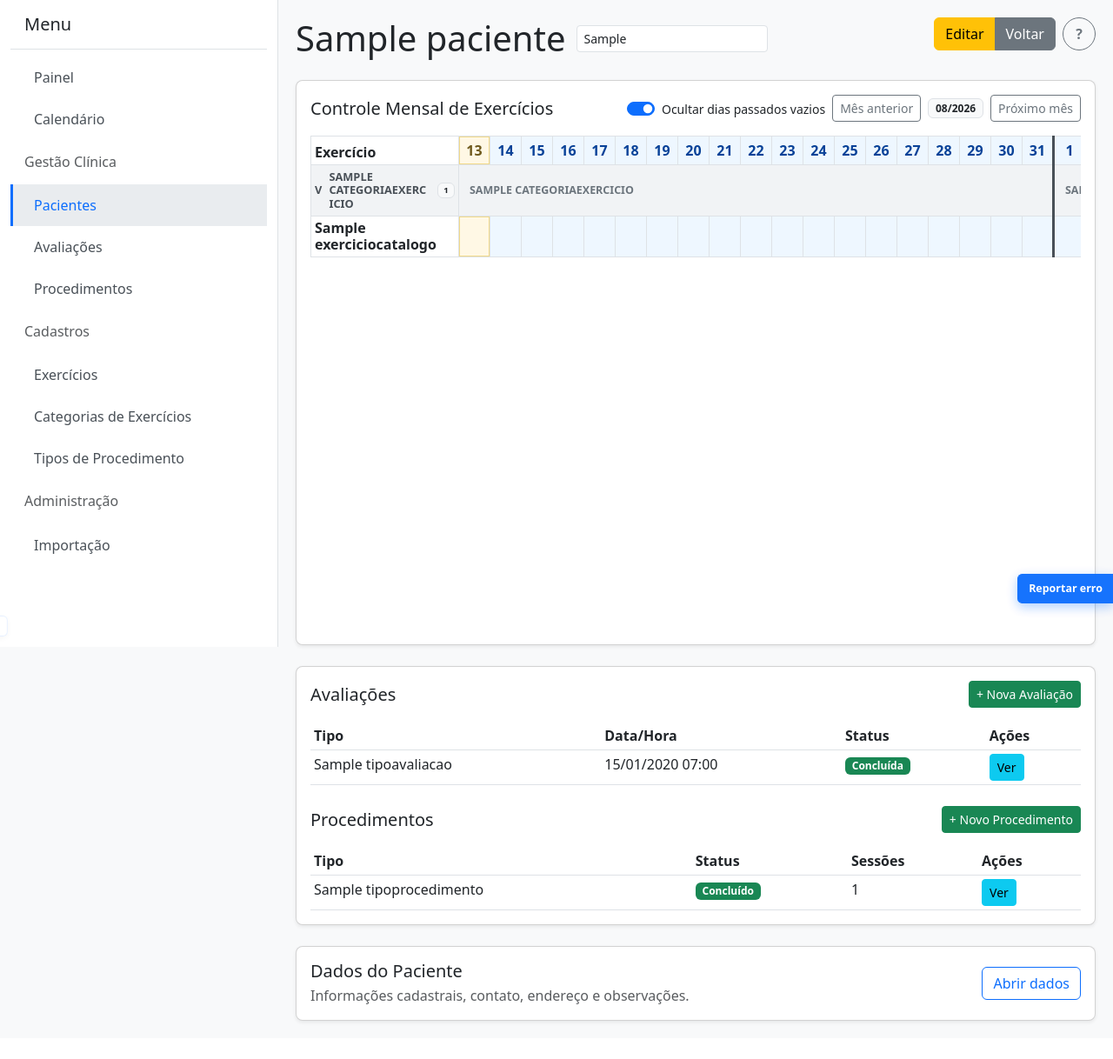
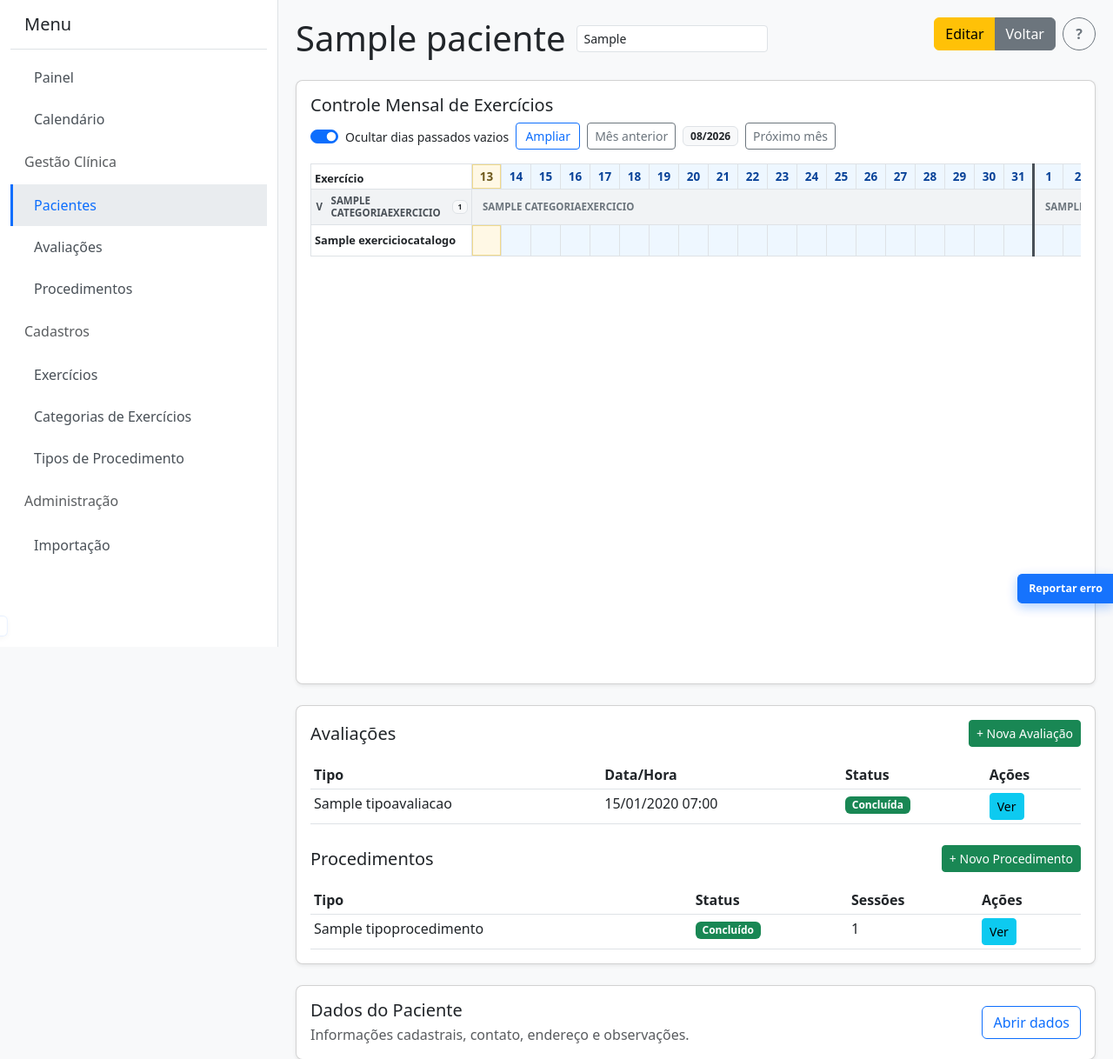
Before and after one commit to crissisueta/Fisio, a Django app: page /forms/inscricao/1/ in a window 1280 px wide. Shown: the part 62-1280 px from the top of the page at 87% size. Before the commit the page ends 1239 px from the top, so only its background shows below. Run offline with Django 4.2, Linux system fonts and the light colour scheme; a user stored in the database is signed in; tables that the repository leaves empty hold one stand-in row (values such as "Sample post").

Commit message:
exercise table amplify + smaller letters

```diff
--- a/templates/forms/inscricao_detail.html
+++ b/templates/forms/inscricao_detail.html
@@ -4,17 +4,35 @@
 
 {% block extra_css %}
 <style>
-    .exercise-tracking-card { min-height: calc(100vh - 150px); }
+    .exercise-tracking-card { min-height: calc(100vh - 105px); }
+    body.exercise-tracking-expanded { overflow: hidden; }
+    .exercise-tracking-card.is-expanded {
+        inset: 0.75rem;
+        margin: 0 !important;
+        min-height: 0;
+        position: fixed;
+        z-index: 1060;
+    }
     .exercise-tracking-card .card-body {
         display: flex;
         flex-direction: column;
     }
+    .exercise-tracking-card.is-expanded .card-body {
+        height: 100%;
+    }
     .exercise-tracking-table-wrap {
         flex: 1;
-        max-height: calc(100vh - 255px);
+        height: clamp(420px, 68vh, 760px);
+        max-height: calc(100vh - 185px);
         overflow: auto;
     }
+    .exercise-tracking-card.is-expanded .exercise-tracking-table-wrap {
+        height: auto;
+        max-height: none;
+        min-height: 0;
+    }
     .exercise-tracking-table {
+        font-size: 0.84rem;
         min-width: max-content;
         width: max-content;
     }
@@ -28,21 +46,22 @@
     }
     .exercise-tracking-name-col {
         line-height: 1.2;
-        max-width: 170px;
-        min-width: 170px;
+        font-size: 0.8rem;
+        max-width: 185px;
+        min-width: 185px;
         text-align: left !important;
         position: sticky;
         left: 0;
         background: #fff;
         overflow-wrap: anywhere;
         white-space: normal !important;
-        width: 170px;
+        width: 185px;
         z-index: 1;
     }
     .exercise-tracking-category-row th {
         background: #f1f3f5;
         color: #495057;
-        font-size: 0.8rem;
+        font-size: 0.72rem;
         letter-spacing: 0;
         text-align: left !important;
         text-transform: uppercase;
@@ -54,7 +73,7 @@
     .exercise-tracking-category-fill {
         background: #f1f3f5;
         color: #6c757d;
-        font-size: 0.78rem;
+        font-size: 0.72rem;
         font-weight: 700;
         overflow: hidden;
         padding-left: 0.75rem !important;
@@ -86,11 +105,14 @@
         justify-content: center;
         width: 14px;
     }
+    .exercise-tracking-expand-button {
+        min-width: 74px;
+    }
     .exercise-tracking-day-col,
     .exercise-tracking-day-cell {
-        max-width: 36px;
-        min-width: 36px;
-        width: 36px;
+        max-width: 34px;
+        min-width: 34px;
+        width: 34px;
     }
     .exercise-tracking-day-cell {
         font-weight: 600;
@@ -103,7 +125,7 @@
         color: inherit;
         display: inline-flex;
         font: inherit;
-        height: 32px;
+        height: 30px;
         justify-content: center;
         padding: 0;
         transition: background-color 0.15s ease, box-shadow 0.15s ease;
@@ -179,6 +201,7 @@
             min-height: 0;
         }
         .exercise-tracking-table-wrap {
+            height: 70vh;
             max-height: 70vh;
         }
         .exercise-tracking-name-col {
@@ -436,6 +459,38 @@
         new bootstrap.Popover(element);
     });
 
+    function setExerciseTrackingExpanded(card, button, expanded) {
+        card.classList.toggle('is-expanded', expanded);
+        document.body.classList.toggle('exercise-tracking-expanded', expanded);
+        button.setAttribute('aria-pressed', expanded ? 'true' : 'false');
+        button.textContent = expanded ? 'Reduzir' : 'Ampliar';
+    }
+
+    function collapseExpandedExerciseTrackingCards() {
+        document.querySelectorAll('[data-exercise-tracking-card].is-expanded').forEach(function (card) {
+            var button = card.querySelector('[data-exercise-tracking-expand]');
+            if (button) {
+                setExerciseTrackingExpanded(card, button, false);
+            }
+        });
+    }
+
+    document.querySelectorAll('[data-exercise-tracking-expand]').forEach(function (button) {
+        button.addEventListener('click', function () {
+            var card = button.closest('[data-exercise-tracking-card]');
+            if (!card) {
+                return;
+            }
+            setExerciseTrackingExpanded(card, button, !card.classList.contains('is-expanded'));
+        });
+    });
+
+    document.addEventListener('keydown', function (event) {
+        if (event.key === 'Escape') {
+            collapseExpandedExerciseTrackingCards();
+        }
+    });
+
     document.querySelectorAll('[data-exercise-tracking-toggle]').forEach(function (button) {
         button.addEventListener('click', function () {
             var target = button.dataset.target;
--- a/templates/includes/monthly_exercise_tracking_table.html
+++ b/templates/includes/monthly_exercise_tracking_table.html
@@ -18,6 +18,14 @@
                     >
                     <label class="form-check-label small" for="hideEmptyPastExerciseDays">Ocultar dias passados vazios</label>
                 </div>
+                <button
+                    class="btn btn-sm btn-outline-primary exercise-tracking-expand-button"
+                    type="button"
+                    aria-pressed="false"
+                    data-exercise-tracking-expand
+                >
+                    Ampliar
+                </button>
                 <a class="btn btn-sm btn-outline-secondary" href="?month={{ exercise_tracking.previous_month_param }}">Mês anterior</a>
                 <span class="badge bg-light text-dark border">{{ exercise_tracking.month_label }}</span>
                 <a class="btn btn-sm btn-outline-secondary" href="?month={{ exercise_tracking.next_month_param }}">Próximo mês</a>
```
